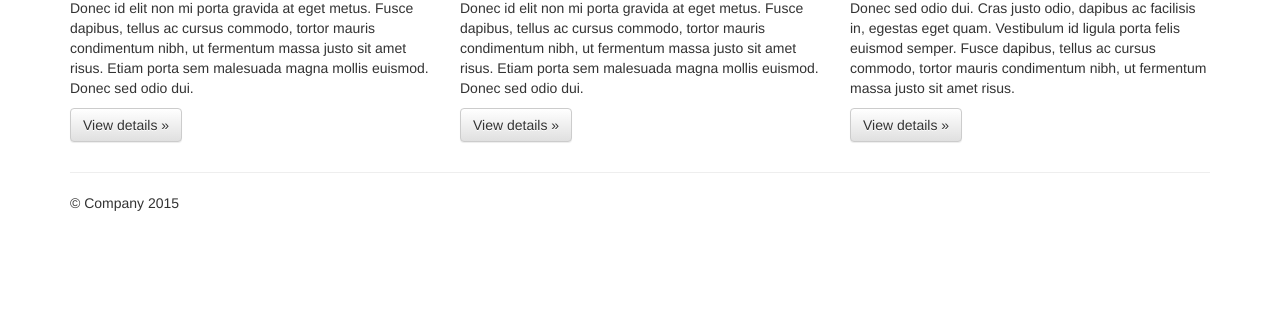
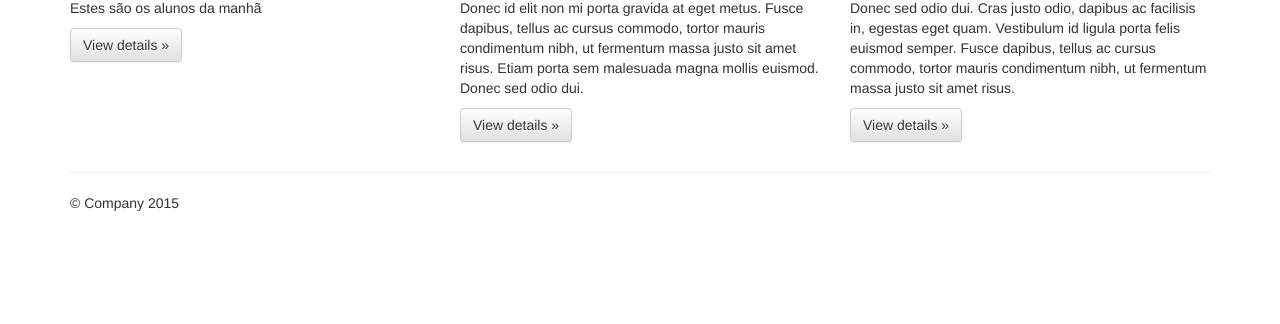
Before and after one commit to salgado/cscw-aula-git-manha, a plain HTML site: page index.html in a window 1280 px wide. Shown: the part 476-800 px from the top of the page. Drawn offline with nearby package versions, Linux system fonts and the light colour scheme.

Commit message:
Subtítulo atualizado

```diff
--- a/index.html
+++ b/index.html
@@ -66,7 +66,7 @@
       <div class="row">
         <div class="col-md-4">
           <h2>Turma manhã</h2>
-          <p>Donec id elit non mi porta gravida at eget metus. Fusce dapibus, tellus ac cursus commodo, tortor mauris condimentum nibh, ut fermentum massa justo sit amet risus. Etiam porta sem malesuada magna mollis euismod. Donec sed odio dui.</p>
+          <p>Estes são os alunos da manhã</p>
           <p><a class="btn btn-default" href="#" role="button">View details &raquo;</a></p>
         </div>
         <div class="col-md-4">
```
